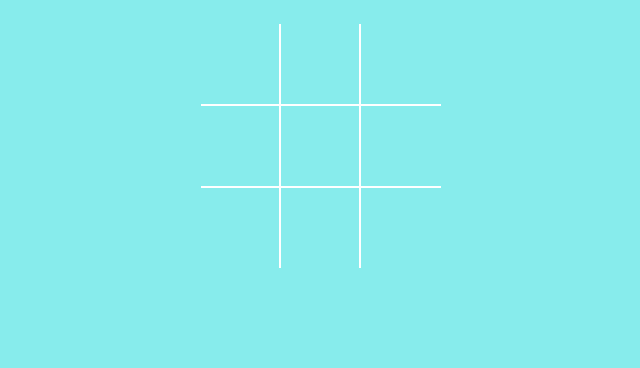
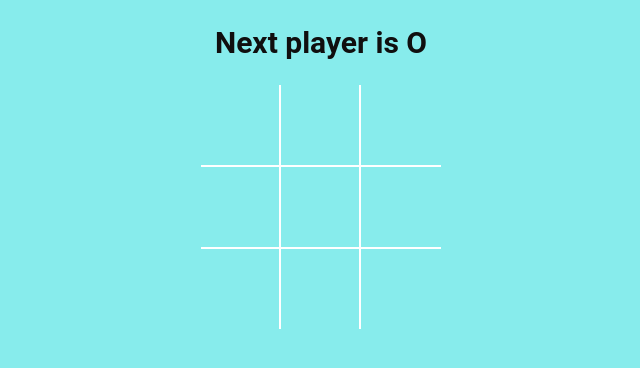
Before and after one commit to Lakshya1711/TicTacToe, a React (Vite) app: page / in a window 1280 px wide. Shown: the top 368 px of the page, without its empty margins (319-959 px from the left). Built offline with nearby package versions, Linux system fonts and the light colour scheme.

Commit message:
Completed the game

```diff
--- a/src/App.jsx
+++ b/src/App.jsx
@@ -1,22 +1,38 @@
 import { useState } from 'react';
 import './styles.scss';
 import Board from './components/Board';
+import { calculateWinner } from './winner';
 
 function App() {
-  const [counter, setcounter] = useState(1);
+  const [squares, setsquares] = useState(Array(9).fill(null));
+  const [isNext, setisNext] = useState(false);
 
-  const onBtnclick = () => {
-    setcounter(currentcounter => {
-      return currentcounter + 1;
+  const winner = calculateWinner(squares);
+  const nextplayer = isNext ? 'X' : 'O';
+  const statusMessage = winner
+    ? `Winner is ${winner}`
+    : `Next player is ${nextplayer}`;
+
+  const handlesquareClick = clickposition => {
+    if (squares[clickposition] || winner) {
+      return;
+    }
+
+    setsquares(currentSquares => {
+      return currentSquares.map((squareValue, position) => {
+        if (clickposition == position) {
+          return isNext ? 'X' : 'O';
+        }
+        return squareValue;
+      });
     });
+    setisNext(currentisNext => !currentisNext);
   };
+
   return (
     <div className="app">
-      <div>
-        <button onClick={onBtnclick}></button>
-        {/* <div>{counter}</div> */}
-        <Board />
-      </div>
+      <h2>{statusMessage}</h2>
+      <Board squares={squares} handlesquareClick={handlesquareClick} />
     </div>
   );
 }
--- a/src/components/Board.jsx
+++ b/src/components/Board.jsx
@@ -1,29 +1,7 @@
-import { useState } from 'react';
 import Square from './square';
 import { render } from 'react-dom';
 
-const Board = () => {
-  const [squares, setsquares] = useState(Array(9).fill(null));
-
-  const [isNext, setisNext] = useState(false);
-
-  const handlesquareClick = clickposition => {
-    if (squares[clickposition]) {
-      return;
-    }
-
-    setsquares(currentSquares => {
-      return currentSquares.map((squareValue, position) => {
-        if (clickposition == position) {
-          return isNext ? 'X' : 'O';
-        }
-        return squareValue;
-      });
-    });
-
-    setisNext(currentisNext => !currentisNext);
-  };
-
+const Board = ({ squares, handlesquareClick }) => {
   const renderSquare = position => {
     return (
       <Square
--- /dev/null
+++ b/src/winner.js
@@ -0,0 +1,19 @@
+export function calculateWinner(squares) {
+  const lines = [
+    [0, 1, 2],
+    [3, 4, 5],
+    [6, 7, 8],
+    [0, 3, 6],
+    [1, 4, 7],
+    [2, 5, 8],
+    [0, 4, 8],
+    [2, 4, 6],
+  ];
+  for (let i = 0; i < lines.length; i++) {
+    const [a, b, c] = lines[i];
+    if (squares[a] && squares[a] === squares[b] && squares[a] === squares[c]) {
+      return squares[a];
+    }
+  }
+  return null;
+}
```
